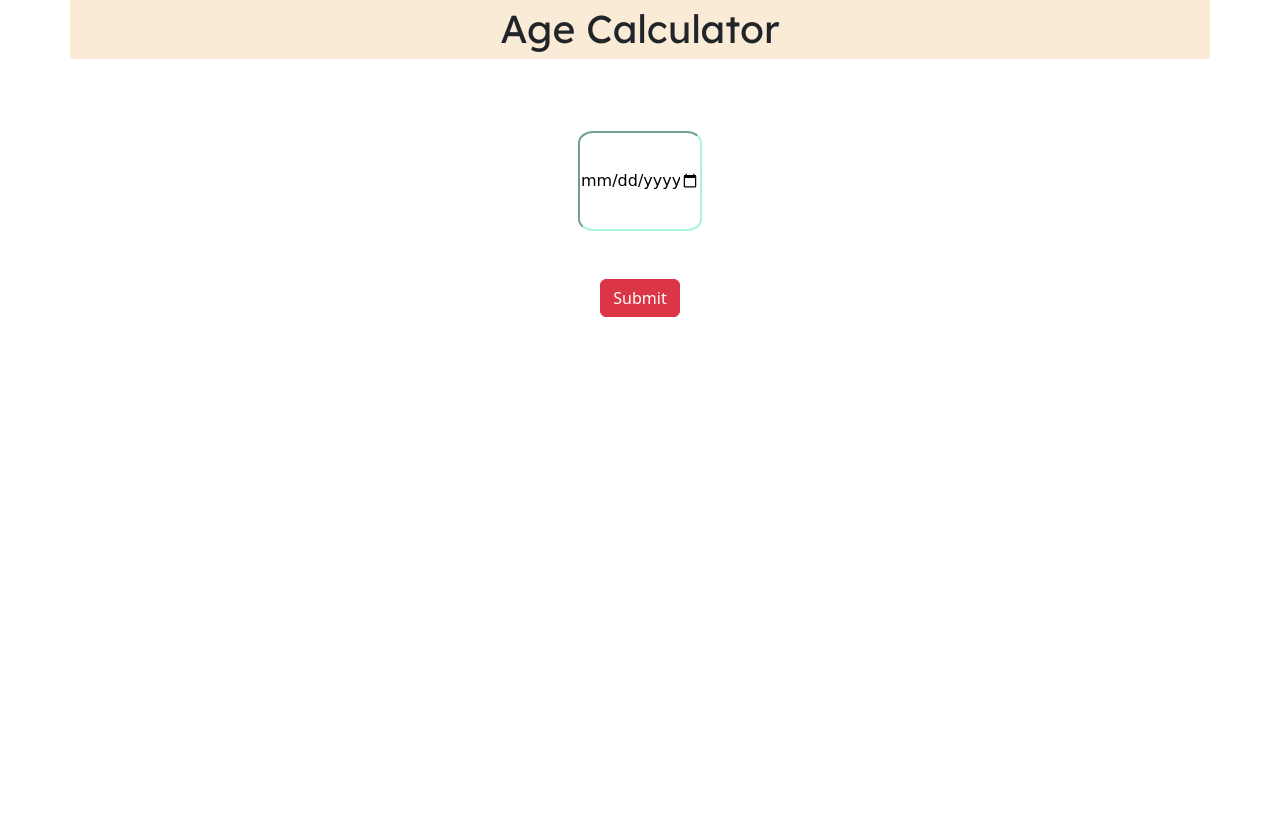
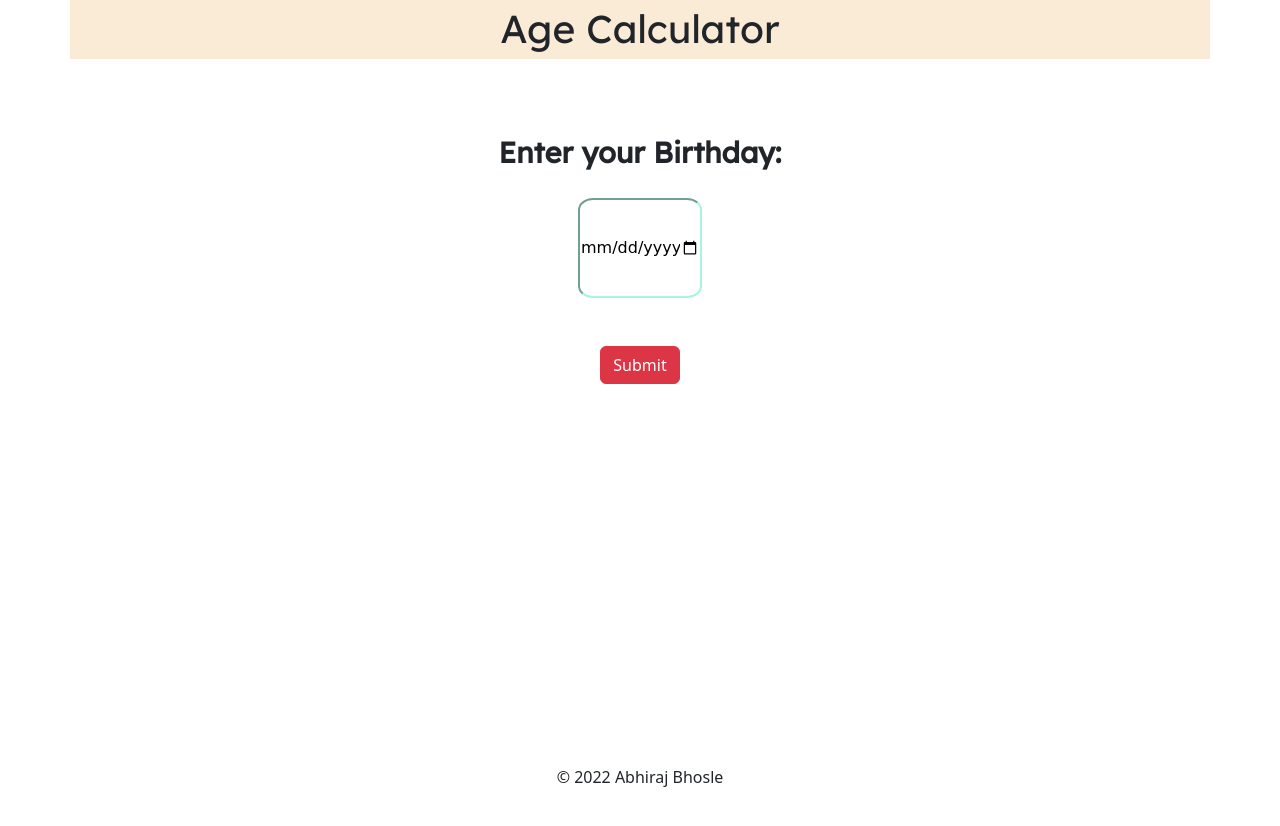
Before and after one commit to Abhiraj721/Age-calculator, a plain HTML site: page index.html in a window 1280 px wide. Drawn offline with nearby package versions, Linux system fonts and the light colour scheme; a web font is replaced by a local one.

Commit message:
Add files via upload

```diff
--- a/index.html
+++ b/index.html
@@ -20,7 +20,8 @@
     <div class="container from">
     <form name="main">
         <center>
-        <input class="inputdate" type="date" name="txt">
+            <span class="jesus" style="font-size: 29px;"><b> Enter your Birthday:</b></span><br><br>
+ <input class="inputdate" type="date" name="txt">
         <br><br><br>
         <input type="button" value="Submit" class="btn btn-danger" onClick="work()">
     </center>
@@ -28,6 +29,9 @@
     <br><br><br>
     <div class="container output"></div>
 </div>
+<center>
+<h6 class="footer">© 2022 Abhiraj Bhosle</h6>
+</center>
     <script src="index.js">
 
     </script>
--- a/style.css
+++ b/style.css
@@ -26,3 +26,10 @@
 .output{
     font-family: 'Lexend Deca', sans-serif;
 }
+.jesus{
+    font-family: 'Lexend Deca', sans-serif;
+}
+.footer{
+    position: relative;
+    top:312px;
+}
```
